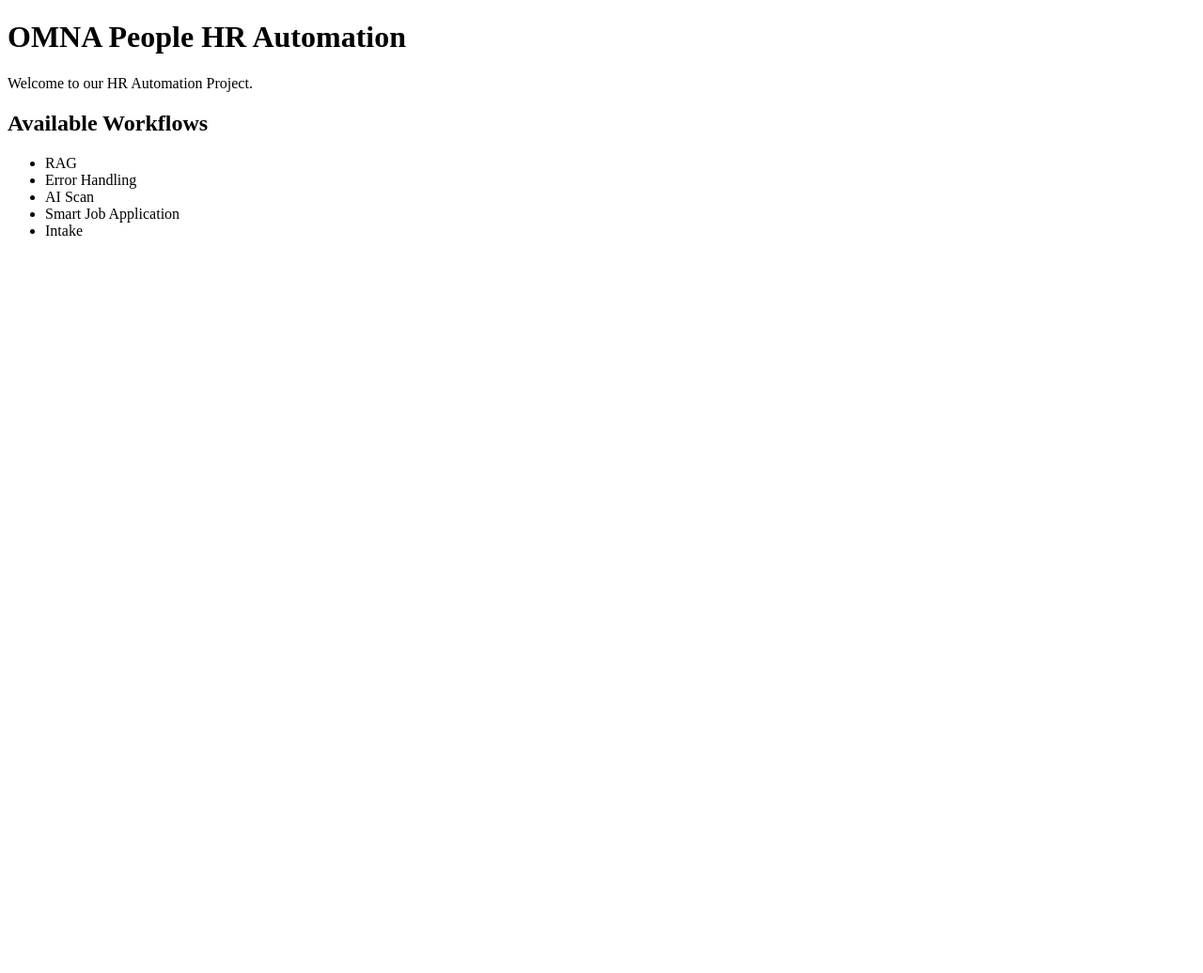
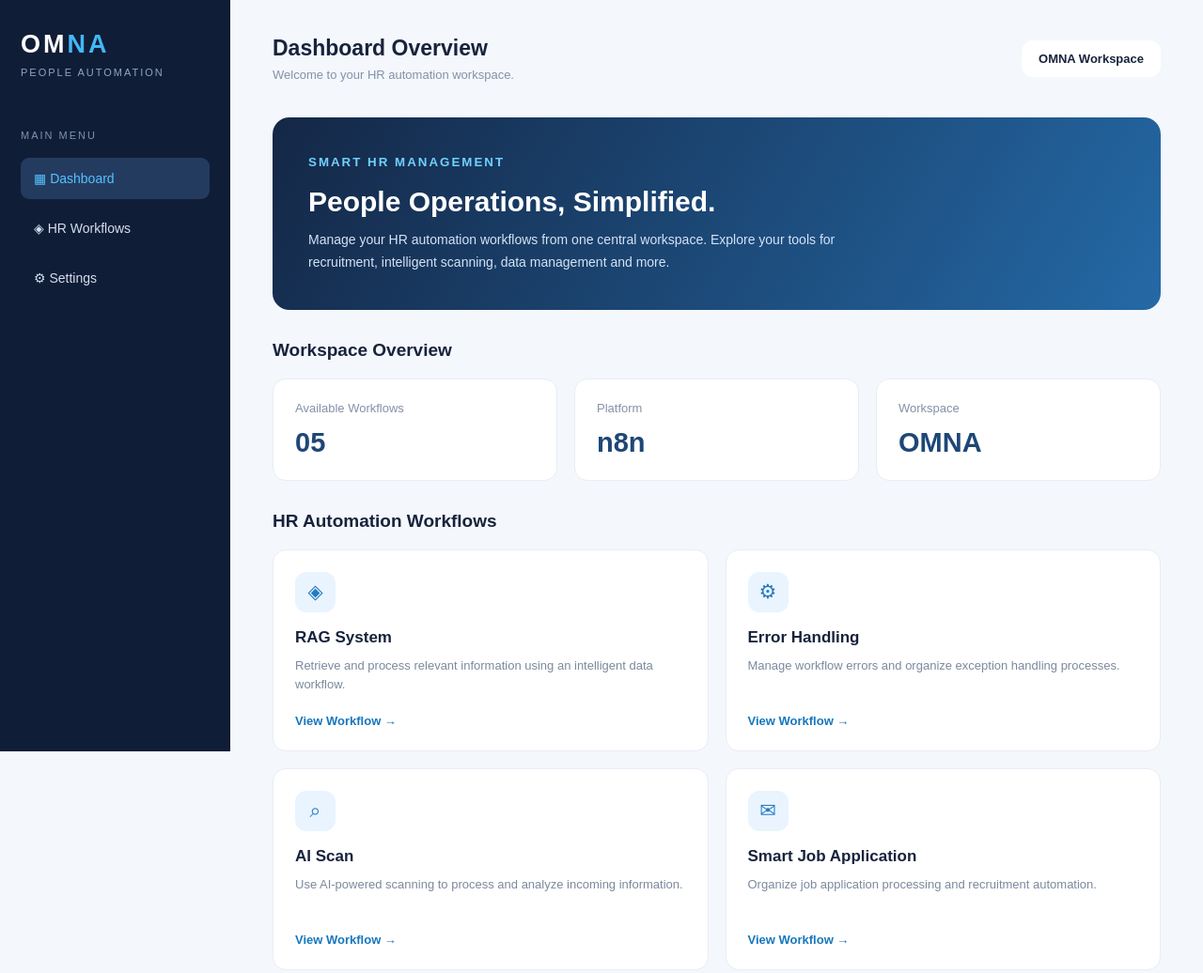
Before and after one commit to mohamed-m12/OMNA-People-HR-Automation, a plain HTML site: page index.html in a window 1280 px wide. Shown: the top 1036 px of the page at 94% size. Before the commit the page ends 800 px from the top, so only its background shows below. Drawn offline with Linux system fonts and the light colour scheme.

Commit message:
Update index.html

```diff
--- a/index.html
+++ b/index.html
@@ -1,20 +1,317 @@
+
 <!DOCTYPE html>
 <html lang="en">
 <head>
-    <meta charset="UTF-8">
-    <meta name="viewport" content="width=device-width, initial-scale=1.0">
-    <title>OMNA People HR Automation</title>
+<meta charset="UTF-8">
+<meta name="viewport" content="width=device-width, initial-scale=1.0">
+<title>OMNA | People HR Automation</title>
+<style>
+* { box-sizing: border-box; margin: 0; padding: 0; }
+
+body {
+  font-family: Arial, sans-serif;
+  background: #f4f7fc;
+  color: #17233d;
+}
+
+.sidebar {
+  position: fixed;
+  width: 245px;
+  height: 100vh;
+  background: #101d36;
+  color: white;
+  padding: 32px 22px;
+}
+
+.logo {
+  font-size: 27px;
+  font-weight: 800;
+  letter-spacing: 3px;
+  color: #fff;
+}
+
+.logo span { color: #42b8f5; }
+
+.sublogo {
+  font-size: 11px;
+  color: #91a4c4;
+  margin-top: 8px;
+  letter-spacing: 2px;
+}
+
+.menu-title {
+  color: #8193b1;
+  font-size: 11px;
+  margin: 55px 0 18px;
+  letter-spacing: 2px;
+}
+
+.menu-item {
+  padding: 14px;
+  border-radius: 9px;
+  color: #d5def0;
+  margin-bottom: 9px;
+  font-size: 14px;
+}
+
+.menu-item.active {
+  background: #243b60;
+  color: #55c2ff;
+}
+
+.main {
+  margin-left: 245px;
+  padding: 38px 45px;
+}
+
+.topbar {
+  display: flex;
+  justify-content: space-between;
+  align-items: center;
+  margin-bottom: 38px;
+  gap: 15px;
+}
+
+.topbar h2 { font-size: 23px; }
+
+.topbar p {
+  color: #8491a7;
+  font-size: 13px;
+  margin-top: 7px;
+}
+
+.profile {
+  background: white;
+  padding: 12px 18px;
+  border-radius: 12px;
+  font-size: 13px;
+  font-weight: bold;
+}
+
+.hero {
+  background: linear-gradient(120deg, #142746, #2469a6);
+  color: white;
+  padding: 38px;
+  border-radius: 18px;
+  margin-bottom: 30px;
+}
+
+.hero small {
+  color: #70d1ff;
+  letter-spacing: 2px;
+  font-weight: bold;
+}
+
+.hero h1 {
+  font-size: 30px;
+  margin: 17px 0 12px;
+}
+
+.hero p {
+  color: #d4e3f6;
+  line-height: 1.7;
+  max-width: 600px;
+  font-size: 14px;
+}
+
+.section-title {
+  font-size: 19px;
+  margin: 32px 0 19px;
+}
+
+.stats {
+  display: grid;
+  grid-template-columns: repeat(3, 1fr);
+  gap: 18px;
+}
+
+.stat, .workflow {
+  background: white;
+  border: 1px solid #e8edf5;
+  border-radius: 14px;
+  padding: 23px;
+}
+
+.stat-label {
+  color: #8491a7;
+  font-size: 13px;
+}
+
+.stat-number {
+  font-size: 29px;
+  font-weight: bold;
+  margin-top: 13px;
+  color: #1e4777;
+}
+
+.workflow-grid {
+  display: grid;
+  grid-template-columns: repeat(2, 1fr);
+  gap: 18px;
+}
+
+.workflow {
+  transition: .2s;
+}
+
+.workflow:hover {
+  transform: translateY(-4px);
+  box-shadow: 0 10px 25px #1a315018;
+}
+
+.workflow-icon {
+  width: 43px;
+  height: 43px;
+  background: #e9f4ff;
+  color: #247ac1;
+  border-radius: 12px;
+  display: grid;
+  place-items: center;
+  font-size: 21px;
+  margin-bottom: 17px;
+}
+
+.workflow h3 {
+  font-size: 17px;
+  margin-bottom: 10px;
+}
+
+.workflow p {
+  color: #7c899d;
+  font-size: 13px;
+  line-height: 1.6;
+  min-height: 42px;
+}
+
+.workflow a {
+  display: inline-block;
+  margin-top: 19px;
+  color: #1677bd;
+  text-decoration: none;
+  font-size: 13px;
+  font-weight: bold;
+}
+
+.workflow a:hover { text-decoration: underline; }
+
+.footer {
+  text-align: center;
+  color: #929eb0;
+  font-size: 12px;
+  margin-top: 45px;
+  padding: 20px;
+}
+
+@media(max-width: 850px) {
+  .sidebar { width: 75px; padding: 25px 10px; }
+  .logo { font-size: 17px; letter-spacing: 1px; }
+  .sublogo, .menu-title, .menu-item span { display: none; }
+  .menu-item { text-align: center; padding: 13px 4px; }
+  .main { margin-left: 75px; padding: 25px 18px; }
+}
+
+@media(max-width: 550px) {
+  .stats, .workflow-grid { grid-template-columns: 1fr; }
+  .hero { padding: 25px; }
+  .hero h1 { font-size: 24px; }
+  .topbar { align-items: flex-start; }
+}
+</style>
 </head>
 <body>
-    <h1>OMNA People HR Automation</h1>
-    <p>Welcome to our HR Automation Project.</p>
-    <h2>Available Workflows</h2>
-    <ul>
-        <li>RAG</li>
-        <li>Error Handling</li>
-        <li>AI Scan</li>
-        <li>Smart Job Application</li>
-        <li>Intake</li>
-    </ul>
+
+<aside class="sidebar">
+  <div class="logo">OM<span>NA</span></div>
+  <div class="sublogo">PEOPLE AUTOMATION</div>
+
+  <div class="menu-title">MAIN MENU</div>
+  <div class="menu-item active">▦ <span>Dashboard</span></div>
+  <div class="menu-item">◈ <span>HR Workflows</span></div>
+  <div class="menu-item">⚙ <span>Settings</span></div>
+</aside>
+
+<main class="main">
+
+  <header class="topbar">
+    <div>
+      <h2>Dashboard Overview</h2>
+      <p>Welcome to your HR automation workspace.</p>
+    </div>
+    <div class="profile">OMNA Workspace</div>
+  </header>
+
+  <section class="hero">
+    <small>SMART HR MANAGEMENT</small>
+    <h1>People Operations, Simplified.</h1>
+    <p>
+      Manage your HR automation workflows from one central
+      workspace. Explore your tools for recruitment,
+      intelligent scanning, data management and more.
+    </p>
+  </section>
+
+  <h2 class="section-title">Workspace Overview</h2>
+
+  <section class="stats">
+    <div class="stat">
+      <div class="stat-label">Available Workflows</div>
+      <div class="stat-number">05</div>
+    </div>
+    <div class="stat">
+      <div class="stat-label">Platform</div>
+      <div class="stat-number">n8n</div>
+    </div>
+    <div class="stat">
+      <div class="stat-label">Workspace</div>
+      <div class="stat-number">OMNA</div>
+    </div>
+  </section>
+
+  <h2 class="section-title">HR Automation Workflows</h2>
+
+  <section class="workflow-grid">
+
+    <div class="workflow">
+      <div class="workflow-icon">◈</div>
+      <h3>RAG System</h3>
+      <p>Retrieve and process relevant information using an intelligent data workflow.</p>
+      <a href="./RAG.json">View Workflow →</a>
+    </div>
+
+    <div class="workflow">
+      <div class="workflow-icon">⚙</div>
+      <h3>Error Handling</h3>
+      <p>Manage workflow errors and organize exception handling processes.</p>
+      <a href="./error%20handling.json">View Workflow →</a>
+    </div>
+
+    <div class="workflow">
+      <div class="workflow-icon">⌕</div>
+      <h3>AI Scan</h3>
+      <p>Use AI-powered scanning to process and analyze incoming information.</p>
+      <a href="./AI%20scan.json">View Workflow →</a>
+    </div>
+
+    <div class="workflow">
+      <div class="workflow-icon">✉</div>
+      <h3>Smart Job Application</h3>
+      <p>Organize job application processing and recruitment automation.</p>
+      <a href="./smartjob%20application.json">View Workflow →</a>
+    </div>
+
+    <div class="workflow">
+      <div class="workflow-icon">▤</div>
+      <h3>Intake System</h3>
+      <p>Collect and organize incoming HR information through an automated workflow.</p>
+      <a href="./intake.json">View Workflow →</a>
+    </div>
+
+  </section>
+
+  <footer class="footer">
+    © 2026 OMNA People HR Automation. All rights reserved.
+  </footer>
+
+</main>
 </body>
 </html>
```
